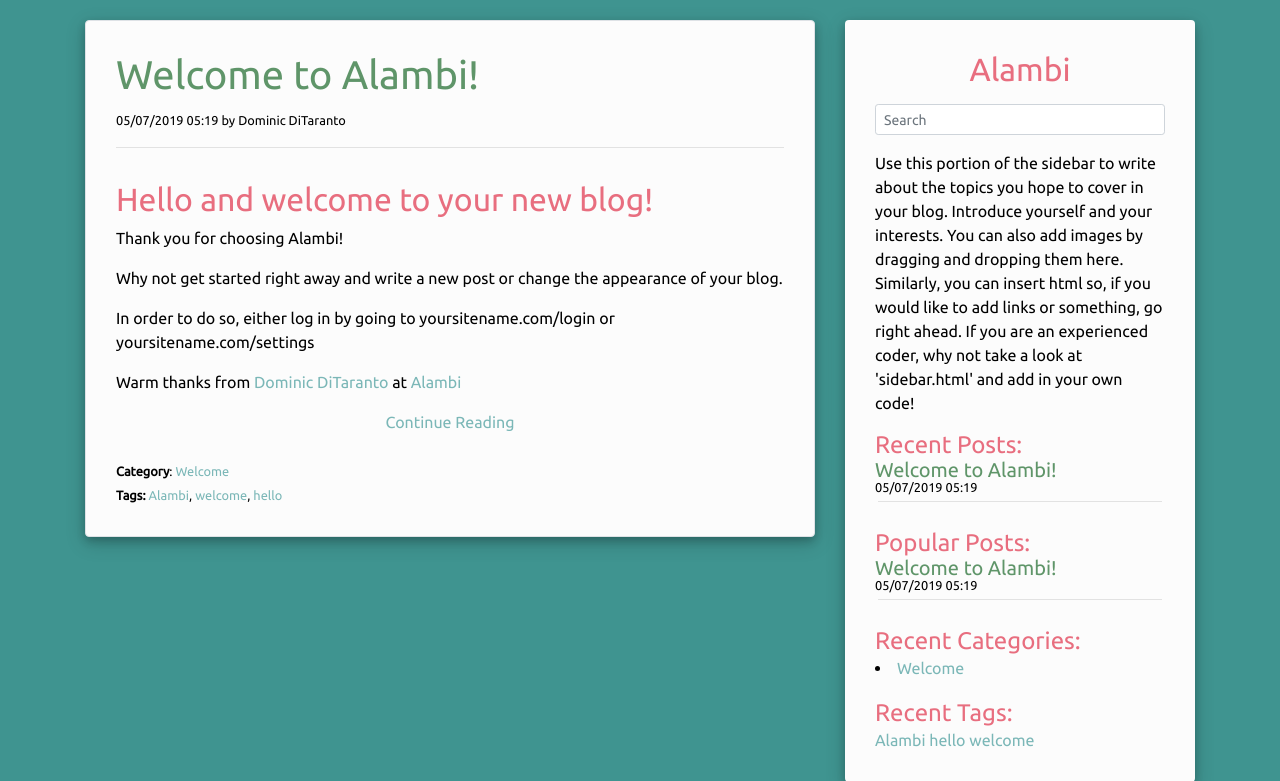
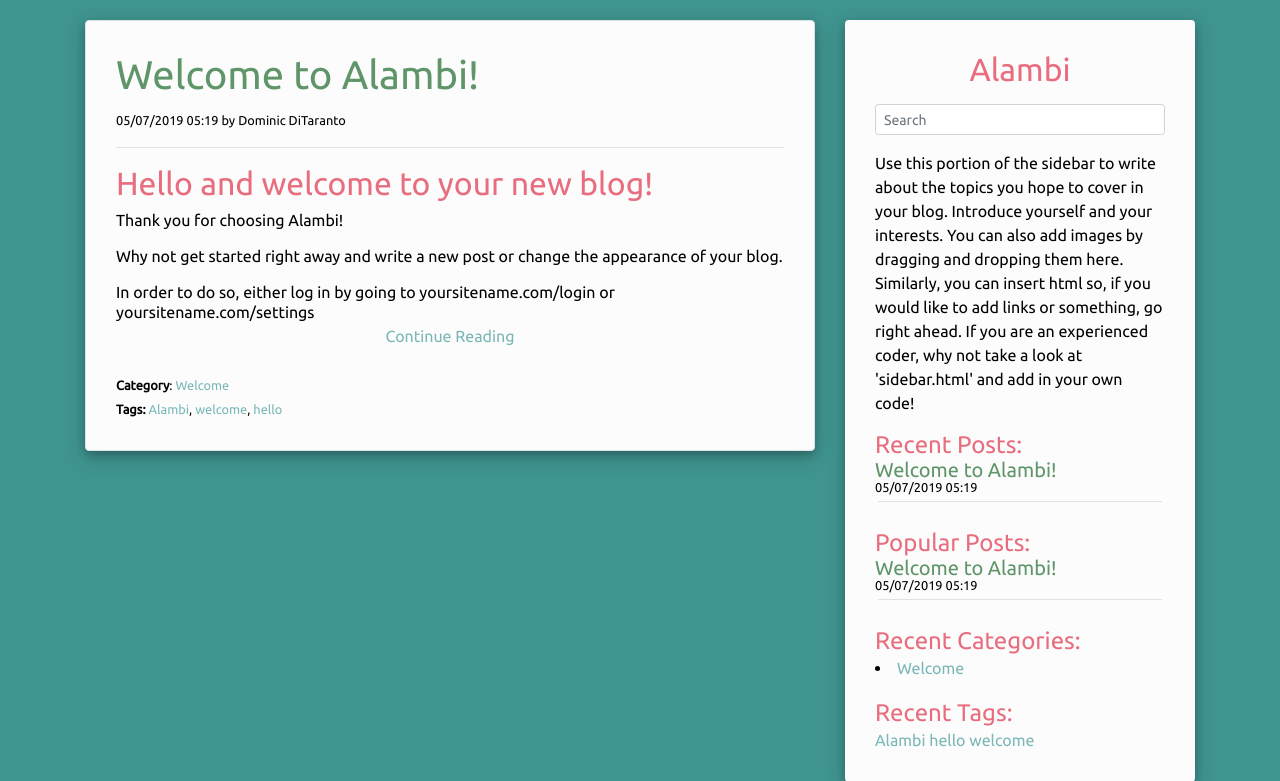
Before and after one commit to domdit/Alambi, a Flask app: page /query/Alambi in a window 1280 px wide. Shown: the top 781 px of the page. Run offline with Flask 2, Linux system fonts and the light colour scheme; data comes from the database, SQL or seed files in the repository; some libraries are stand-ins or nearby versions.

Commit message:
fixed excerpt added highlight.js fixed max image width

```diff
--- a/alambi/static/main.css
+++ b/alambi/static/main.css
@@ -68,9 +68,9 @@
     overflow: hidden;
     text-overflow: ellipsis;
     display: -webkit-box;
-    line-height: 21px;
-    max-height: 150px;
-    -webkit-line-clamp: 4;
+    line-height: 20px;
+    max-height: 160px;
+    -webkit-line-clamp: 6;
     -webkit-box-orient: vertical;
 }
 
@@ -103,7 +103,7 @@
 }
 
 img {
-    width: 100%;
+    max-width: 100%;
     height: auto;
 }
 
--- a/alambi/templates/layout.html
+++ b/alambi/templates/layout.html
@@ -17,6 +17,12 @@
     <script src="https://code.jquery.com/jquery-3.3.1.min.js" integrity="sha256-FgpCb/KJQlLNfOu91ta32o/NMZxltwRo8QtmkMRdAu8=" crossorigin="anonymous"></script>
     <script src="https://cdnjs.cloudflare.com/ajax/libs/popper.js/1.14.6/umd/popper.min.js"></script>
     <script src="https://maxcdn.bootstrapcdn.com/bootstrap/4.2.1/js/bootstrap.min.js"></script>
+    <script>hljs.initHighlightingOnLoad();</script>
+
+
+    {# highlight.js #}
+    <link rel="stylesheet" href="//cdnjs.cloudflare.com/ajax/libs/highlight.js/9.15.6/styles/default.min.css">
+    <script src="//cdnjs.cloudflare.com/ajax/libs/highlight.js/9.15.6/highlight.min.js"></script>
 
     {# main stylesheet #}
     <link rel="stylesheet" type="text/css" href="{{ url_for('static', filename='main.css')|autoversion }}">
--- a/alambi/templates/post_on_main.html
+++ b/alambi/templates/post_on_main.html
@@ -14,9 +14,9 @@
         </small>
 
         <hr>
-        <p class="{{ 'excerpt' if general_settings.excerpt else ' '}}">
+        <div class="{{ 'excerpt' if general_settings.excerpt else ' '}}">
             {{post.text|safe}}
-        </p>
+        </div>
 
         {# cut off blog and add link to "continue reading" #}
         {% if general_settings.excerpt %}
--- a/alambi/templates/post_on_query.html
+++ b/alambi/templates/post_on_query.html
@@ -21,7 +21,7 @@
             <hr>
 
             {# content of the post #}
-            <p class="excerpt">{{post.text|safe}}</p>
+            <div class="excerpt">{{post.text|safe}}</div>
 
             {# continue reading link #}
             <center>
```
